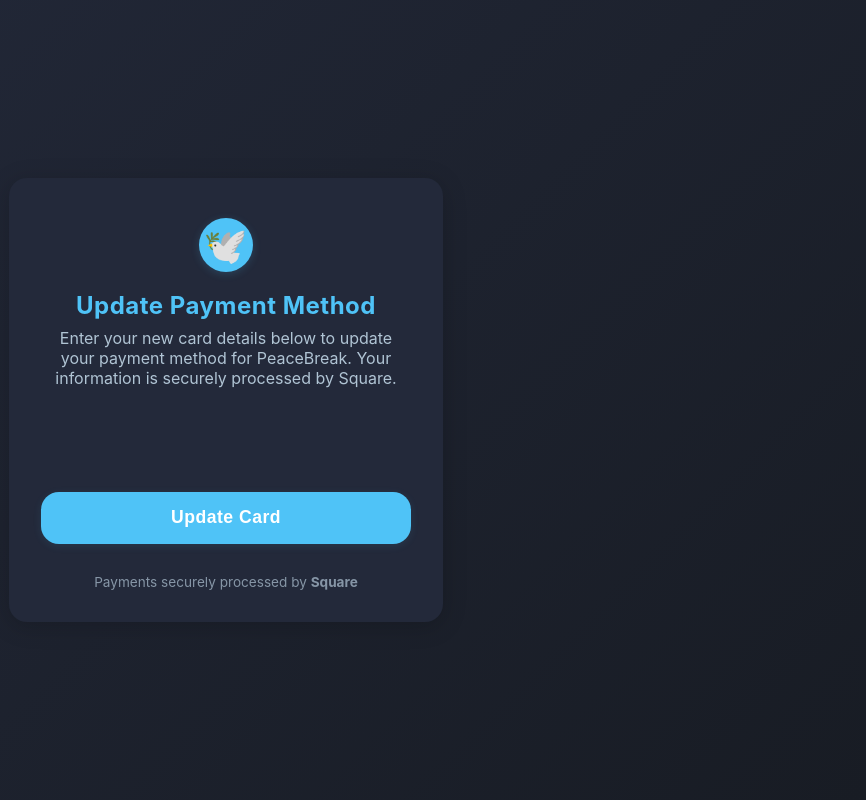
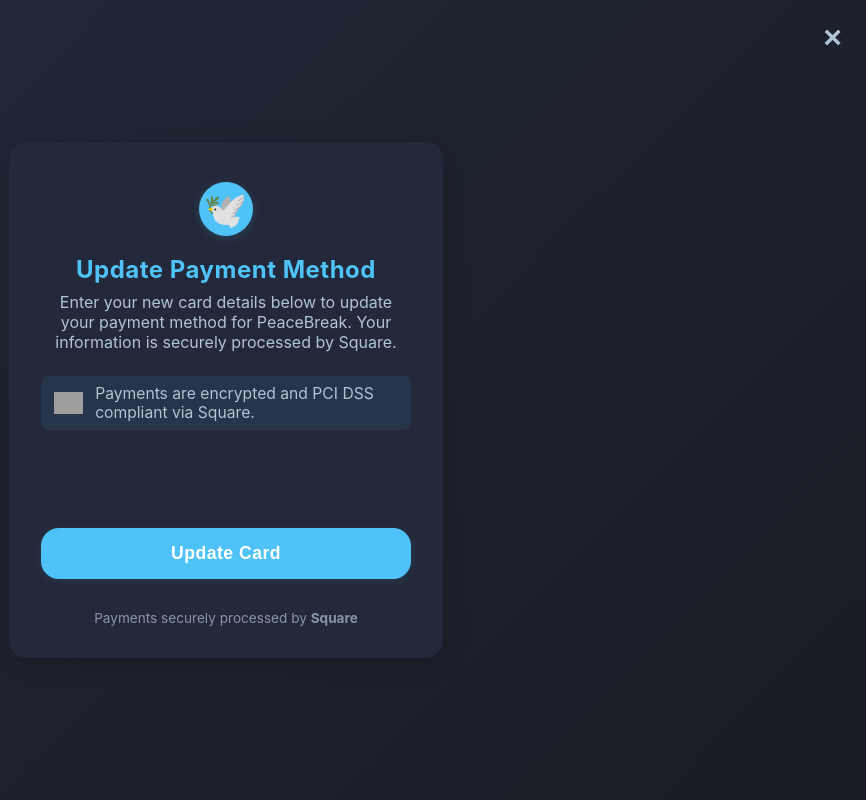
Before and after one commit to official-thamizhistudios/thamizhistudios.com, a plain HTML site: page peacebreak/update-payment.html in a window 1280 px wide. Shown: the whole page, without its empty margins (414-1280 px from the left). Drawn offline with Linux system fonts and the light colour scheme; grey boxes are pictures that could not be loaded.

Commit message:
Update update-payment.html
Design Update

```diff
--- a/peacebreak/update-payment.html
+++ b/peacebreak/update-payment.html
@@ -149,14 +149,54 @@
     @media (max-width: 480px) {
       .card { padding: 1.2rem 0.5rem 1.5rem 0.5rem; }
     }
+    .close-btn {
+      position: absolute;
+      top: 18px;
+      right: 18px;
+      background: none;
+      border: none;
+      color: #b0c4d4;
+      font-size: 2rem;
+      font-weight: bold;
+      cursor: pointer;
+      z-index: 10;
+      transition: color 0.2s;
+    }
+    .close-btn:hover { color: #FF8C32; }
+    .security-info {
+      display: flex;
+      align-items: center;
+      background: rgba(79,195,247,0.08);
+      border-radius: 8px;
+      padding: 0.5rem 0.8rem;
+      margin-bottom: 1.1rem;
+      font-size: 0.98rem;
+      color: #b0c4d4;
+      width: 100%;
+      box-sizing: border-box;
+      gap: 6px;
+    }
+    .square-badge {
+      height: 22px;
+      margin-right: 6px;
+    }
+    @media (max-width: 480px) {
+      .close-btn { top: 8px; right: 8px; font-size: 1.6rem; }
+      .security-info { font-size: 0.92rem; }
+    }
   </style>
 </head>
 <body>
   <div class="container">
     <form class="card" id="payment-form" autocomplete="off" onsubmit="return false;">
+      <button type="button" class="close-btn" aria-label="Close" onclick="if(window.ReactNativeWebView){window.ReactNativeWebView.postMessage('close');}">&times;</button>
       <div class="logo" aria-label="PeaceBreak">🕊️</div>
       <h1>Update Payment Method</h1>
       <div class="desc">Enter your new card details below to update your payment method for PeaceBreak. Your information is securely processed by Square.</div>
+      <div class="security-info">
+        <img src="https://developer.squareup.com/images/logos/lock.svg" alt="Secured by Square" class="square-badge" style="height:22px;vertical-align:middle;margin-right:6px;"/>
+        <span>Payments are encrypted and PCI DSS compliant via Square.</span>
+      </div>
       <div id="card-container"></div>
       <div class="error" id="error"></div>
       <div class="success" id="success"></div>
```
